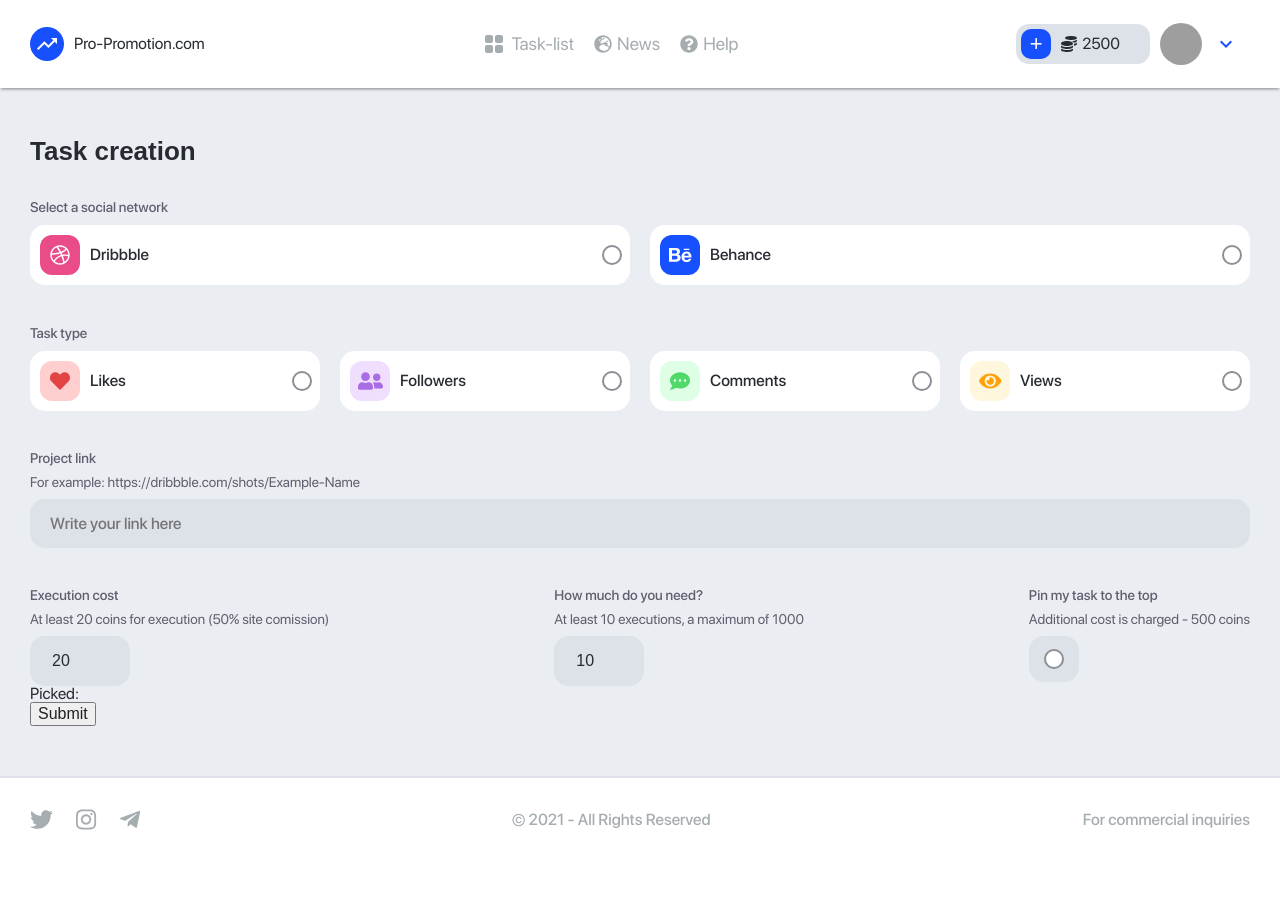
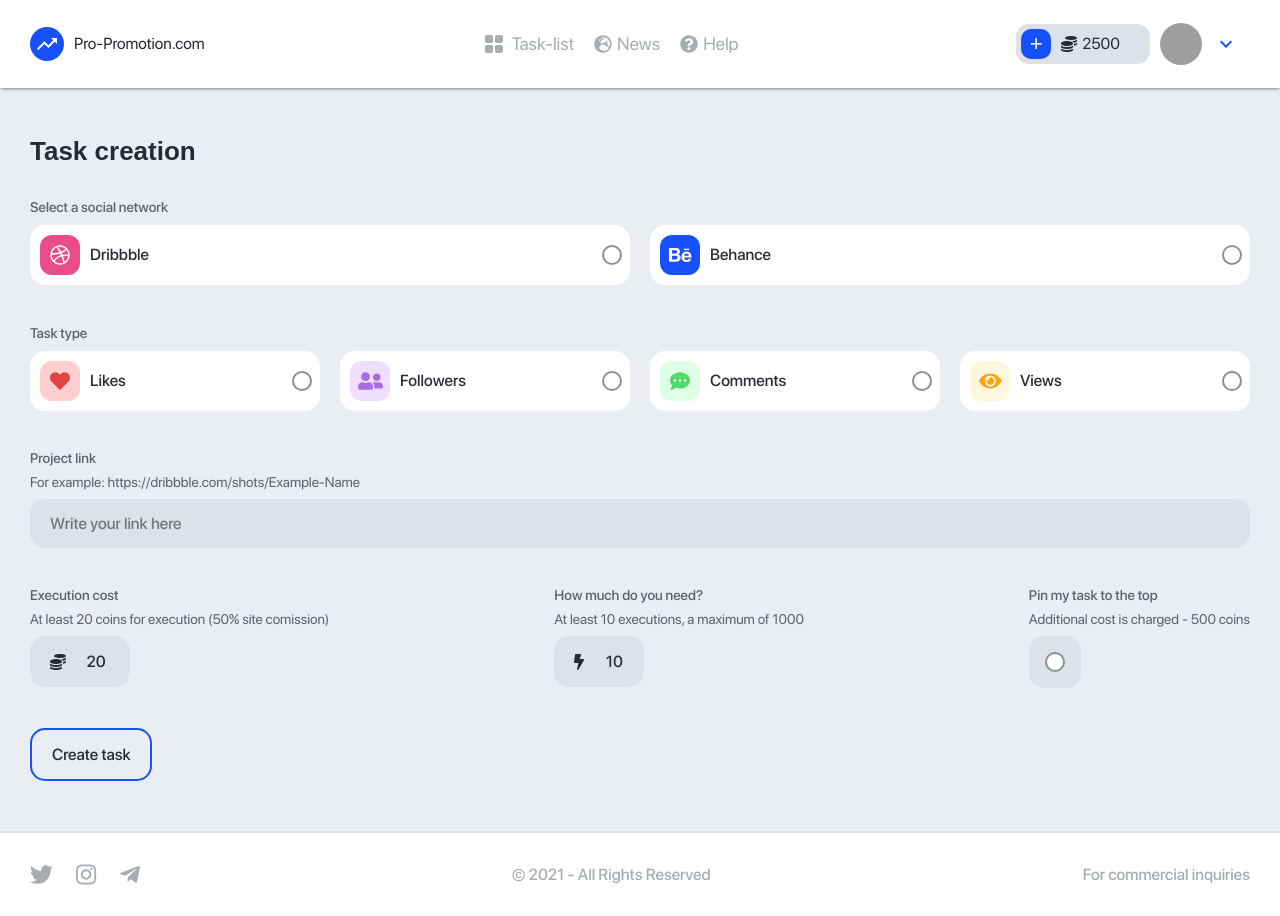
Before and after one commit to Sabjeslav/fm-2021-1-group-1-promotion, a React (Create React App) app: page /newtask in a window 1280 px wide. Before the commit the page ends 861 px from the top, so only its background shows below. Built offline with nearby package versions, Linux system fonts and the light colour scheme; grey boxes are pictures that could not be loaded; a web font is replaced by a local one.

Commit message:
Creation page design done

```diff
--- a/src/components/CreationPage/CreationPage.module.sass
+++ b/src/components/CreationPage/CreationPage.module.sass
@@ -4,6 +4,16 @@
 .formContainer
   margin-top: 35px
   width: 100%
+
+/* Chrome, Safari, Edge, Opera */
+input::-webkit-outer-spin-button,
+input::-webkit-inner-spin-button
+  -webkit-appearance: none
+  margin: 0
+
+/* Firefox */
+input[type=number]
+  -moz-appearance: textfield
 
 .selectionBlock
   flex: 1
@@ -98,27 +108,53 @@
   background-color: var(--createBtnAndInputBgColor)
   color: var(--textColor)
 
+.inputInnerWrapper
+  display: flex
+  justify-content: space-between
+  align-items: center
+
 .linkInput
   width: 100%
   box-sizing: border-box
 
 .numInput
-  width: 100%
+  width: 40px
   border: none
   outline: none
   color: var(--createBtnTextColor)
   background-color: var(--createBtnAndInputBgColor)
+  text-align: center
+  font-family: 'San Francisco Pro', sans-serif
+  font-weight: 500
+  margin-left: 8px
+  &:focus
+    text-decoration: underline
 
 .checkboxWrapper
-  display: flex
   justify-content: center
   align-items: center
   background-color: var(--createBtnAndInputBgColor)
   display: inline-block
-  padding: 15px 20px
+  padding: 18px 21px
   margin-top: 10px
   border-radius: 15px
   cursor: pointer
 
 .pinToTopCheckBox
   transform: translateX(3px)
+
+.submitBtn
+  margin-top: 40px
+  background-color: var(--mainPageBG)
+  border: 2px solid var(--performTaskColor)
+  outline: none
+  border-radius: 15px
+  padding: 15px 20px
+  font-weight: 500
+  font-family: 'San Francisco Pro', sans-serif
+  transition: background-color .2s
+  cursor: pointer
+  color: var(--textColor)
+  &:hover
+    background-color: var(--performTaskColor)
+    color: #fff
--- a/src/components/CreationPage/index.jsx
+++ b/src/components/CreationPage/index.jsx
@@ -1,6 +1,8 @@
 import React from 'react';
 import { Formik, Field, Form } from 'formik';
 import cx from 'classnames';
+import { FontAwesomeIcon } from '@fortawesome/react-fontawesome';
+import { faCoins, faBolt } from '@fortawesome/free-solid-svg-icons';
 
 import PageHeader from '../PageHeader';
 import SelectIcon from './SelectIcon';
@@ -154,12 +156,15 @@ function CreationPage () {
                     At least 20 coins for execution (50% site comission)
                   </div>
                   <div className={style.input}>
+                    <div className={style.inputInnerWrapper}>
+                      <FontAwesomeIcon icon={faCoins} />
                       <Field
                         className={style.numInput}
                         name='executionCost'
                         type='number'
                         min='20'
                       />
+                    </div>
                   </div>
                 </div>
                 <div className={style.extraBlock}>
@@ -175,6 +180,8 @@ function CreationPage () {
                     At least 10 executions, a maximum of 1000
                   </div>
                   <div className={style.input}>
+                    <div className={style.inputInnerWrapper}>
+                      <FontAwesomeIcon icon={faBolt} />
                       <Field
                         className={style.numInput}
                         name='executionAmount'
@@ -182,6 +189,7 @@ function CreationPage () {
                         min='10'
                         max='1000'
                       />
+                    </div>
                   </div>
                 </div>
                 <div className={style.extraBlock}>
@@ -206,13 +214,7 @@ function CreationPage () {
                   </label>
                 </div>
               </div>
-
-              <div style={{"color": "var(--textColor)"}}>
-                Picked: {networkValues.socialNetwork}
-                {networkValues.taskType}
-                {networkValues.projectLink}
-              </div>
-              <button type='submit'>Submit</button>
+              <button className={style.submitBtn} type='submit'>Create task</button>
             </Form>
           )}
         </Formik>
```
Lines whose indentation alone changed are shown as unchanged.
